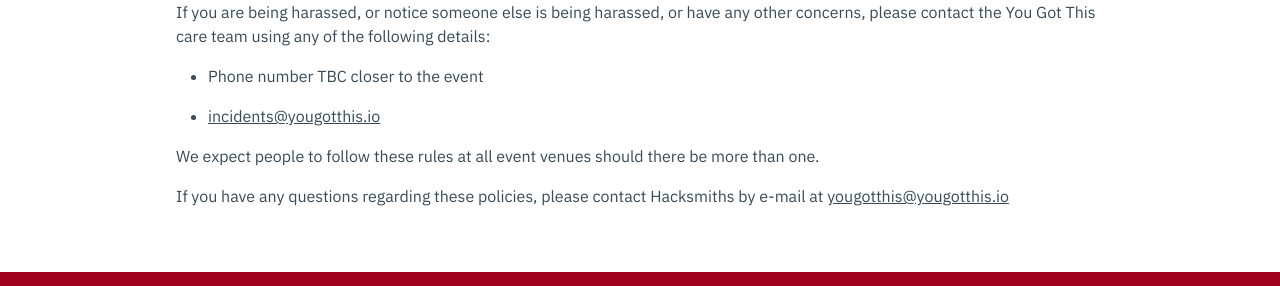
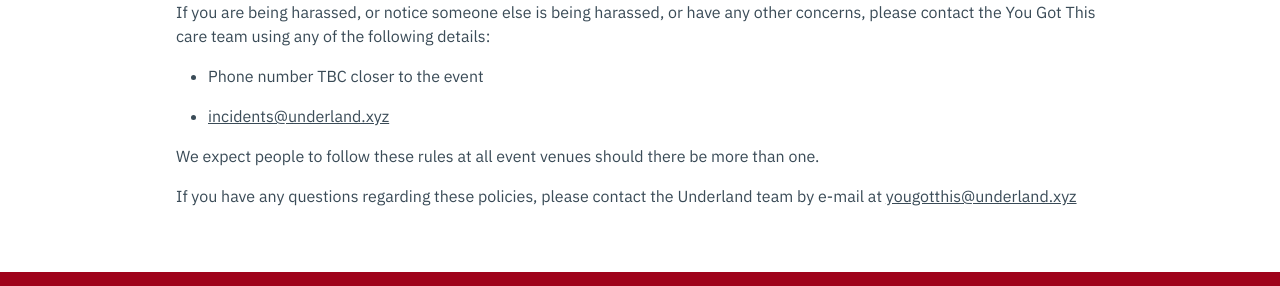
Before and after one commit to underlandxyz/2019.yougotthis.io, a Jekyll site: the page built from conduct.md, in a window 1280 px wide. Shown: the part 1080-1366 px from the top of the page. Built offline with Jekyll 4.4.1, drawn with Linux system fonts in a browser that asks for light colours.

Commit message:
Copy updates

```diff
--- a/conduct.md
+++ b/conduct.md
@@ -33,8 +33,8 @@
 If you are being harassed, or notice someone else is being harassed, or have any other concerns, please contact the You Got This care team using any of the following details:
 
 * Phone number TBC closer to the event
-* [incidents@yougotthis.io](mailto:incidents@yougotthis.io)
+* [incidents@underland.xyz](mailto:incidents@underland.xyz)
 
 We expect people to follow these rules at all event venues should there be more than one.
 
-If you have any questions regarding these policies, please contact Hacksmiths by e-mail at [yougotthis@yougotthis.io](mailto:yougotthis@yougotthis.io)
+If you have any questions regarding these policies, please contact the Underland team by e-mail at [yougotthis@underland.xyz](mailto:yougotthis@underland.xyz)
--- a/docs/conduct.html
+++ b/docs/conduct.html
@@ -118,12 +118,12 @@
 
 <ul>
   <li>Phone number TBC closer to the event</li>
-  <li><a href="mailto:incidents@yougotthis.io">incidents@yougotthis.io</a></li>
+  <li><a href="mailto:incidents@underland.xyz">incidents@underland.xyz</a></li>
 </ul>
 
 <p>We expect people to follow these rules at all event venues should there be more than one.</p>
 
-<p>If you have any questions regarding these policies, please contact Hacksmiths by e-mail at <a href="mailto:yougotthis@yougotthis.io">yougotthis@yougotthis.io</a></p>
+<p>If you have any questions regarding these policies, please contact the Underland team by e-mail at <a href="mailto:yougotthis@underland.xyz">yougotthis@underland.xyz</a></p>
 
 
 </div>
--- a/docs/feed.xml
+++ b/docs/feed.xml
@@ -1 +1 @@
-<?xml version="1.0" encoding="utf-8"?><feed xmlns="http://www.w3.org/2005/Atom" ><generator uri="https://jekyllrb.com/" version="3.8.3">Jekyll</generator><link href="http://localhost:4000/feed.xml" rel="self" type="application/atom+xml" /><link href="http://localhost:4000/" rel="alternate" type="text/html" /><updated>2018-08-01T19:16:32+01:00</updated><id>http://localhost:4000/</id><title type="html">You Got This</title><subtitle>An affordable one-stream conference for junior developers and designers on skills needed for a happy, healthy work life.</subtitle></feed>
+<?xml version="1.0" encoding="utf-8"?><feed xmlns="http://www.w3.org/2005/Atom" ><generator uri="https://jekyllrb.com/" version="3.8.3">Jekyll</generator><link href="http://localhost:4000/feed.xml" rel="self" type="application/atom+xml" /><link href="http://localhost:4000/" rel="alternate" type="text/html" /><updated>2018-08-01T19:25:35+01:00</updated><id>http://localhost:4000/</id><title type="html">You Got This</title><subtitle>An affordable one-stream conference for junior developers and designers on skills needed for a happy, healthy work life.</subtitle></feed>
--- a/docs/inclusion.html
+++ b/docs/inclusion.html
@@ -83,7 +83,7 @@
 </style>
     <div class="content w">
   <h1 class="title">Inclusion Programme</h1>
-  <p>We're committed to running an accessible, inclusive and safe conference for everyone. We're working with <a href="http://mykindof.tech/">my Kind of Tech</a> to add extra ✨ to our inclusion programme. To make this an event for everyone, we will do the following:</p>
+  <p>We're committed to running an accessible, inclusive and safe conference for everyone. We're working with <a href="http://mykindof.tech/">My Kind of Tech</a> to add extra ✨ to our inclusion programme. To make this an event for everyone, we will do the following:</p>
   <ul>
     <h3>Conduct</h3>
     <li>Having a <a href="/conduct">Code of Conduct</a> which will be enforced.</li>
```
Also changed, not shown: other parts of docs/inclusion.html (+1 -1 lines), inclusion.md (+2 -2 lines).
